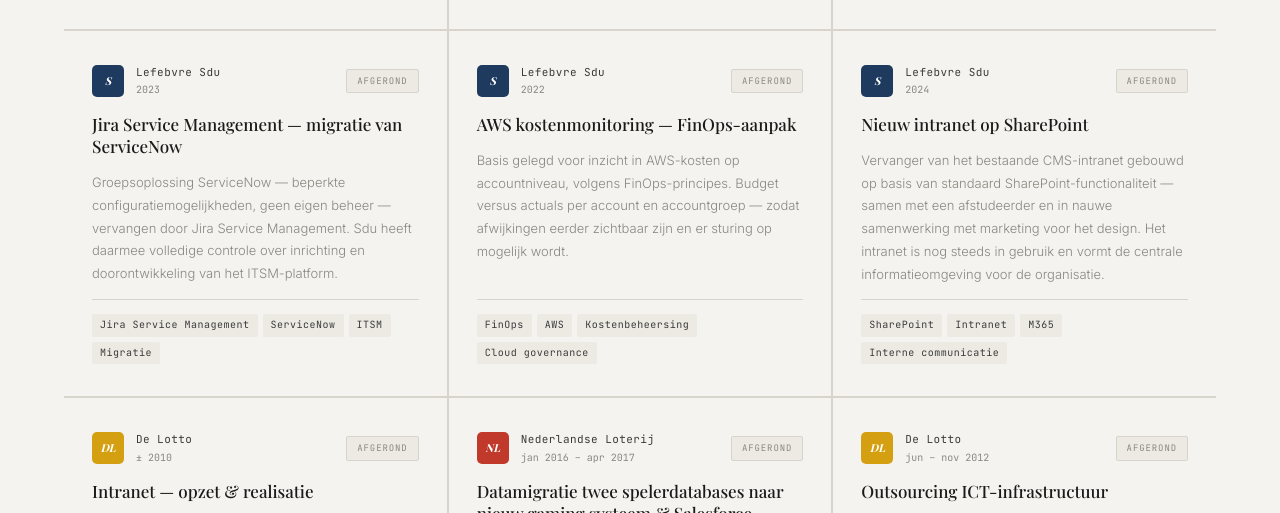
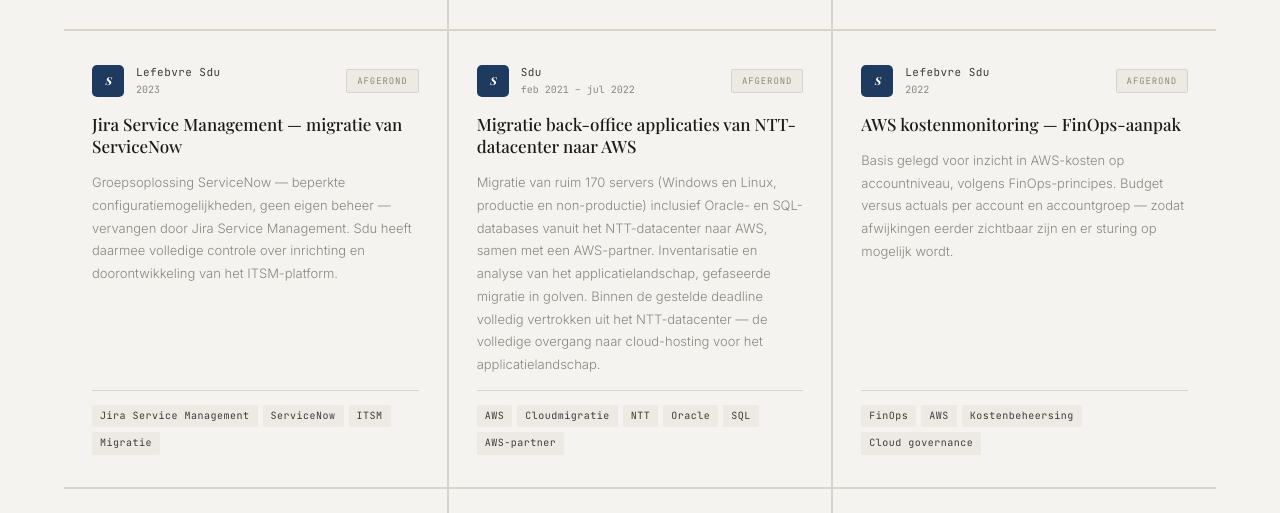
Before and after one commit to rava-nl/website, a plain HTML site: page index.html in a window 1280 px wide. Shown: the part 7392-7905 px from the top of the page. Drawn offline with nearby package versions, Linux system fonts and the light colour scheme; a web font is replaced by a local one.

Commit message:
Add files via upload

```diff
--- a/index.html
+++ b/index.html
@@ -530,6 +530,13 @@
     </div>
 
     <div class="proj-card">
+      <div class="proj-header"><div class="proj-logo-badge" style="background:#1e3a5f;">S</div><div><div class="proj-employer">Sdu</div><div class="proj-year">feb 2021 – jul 2022</div></div><div class="proj-status proj-status--done">Afgerond</div></div>
+      <div class="proj-title">Migratie back-office applicaties van NTT-datacenter naar AWS</div>
+      <p class="proj-body">Migratie van ruim 170 servers (Windows en Linux, productie en non-productie) inclusief Oracle- en SQL-databases vanuit het NTT-datacenter naar AWS, samen met een AWS-partner. Inventarisatie en analyse van het applicatielandschap, gefaseerde migratie in golven. Binnen de gestelde deadline volledig vertrokken uit het NTT-datacenter — de volledige overgang naar cloud-hosting voor het applicatielandschap.</p>
+      <div class="proj-tags"><span class="proj-tag">AWS</span><span class="proj-tag">Cloudmigratie</span><span class="proj-tag">NTT</span><span class="proj-tag">Oracle</span><span class="proj-tag">SQL</span><span class="proj-tag">AWS-partner</span></div>
+    </div>
+
+    <div class="proj-card">
       <div class="proj-header"><div class="proj-logo-badge" style="background:#1e3a5f;">S</div><div><div class="proj-employer">Lefebvre Sdu</div><div class="proj-year">2022</div></div><div class="proj-status proj-status--done">Afgerond</div></div>
       <div class="proj-title">AWS kostenmonitoring — FinOps-aanpak</div>
       <p class="proj-body">Basis gelegd voor inzicht in AWS-kosten op accountniveau, volgens FinOps-principes. Budget versus actuals per account en accountgroep — zodat afwijkingen eerder zichtbaar zijn en er sturing op mogelijk wordt.</p>
```
